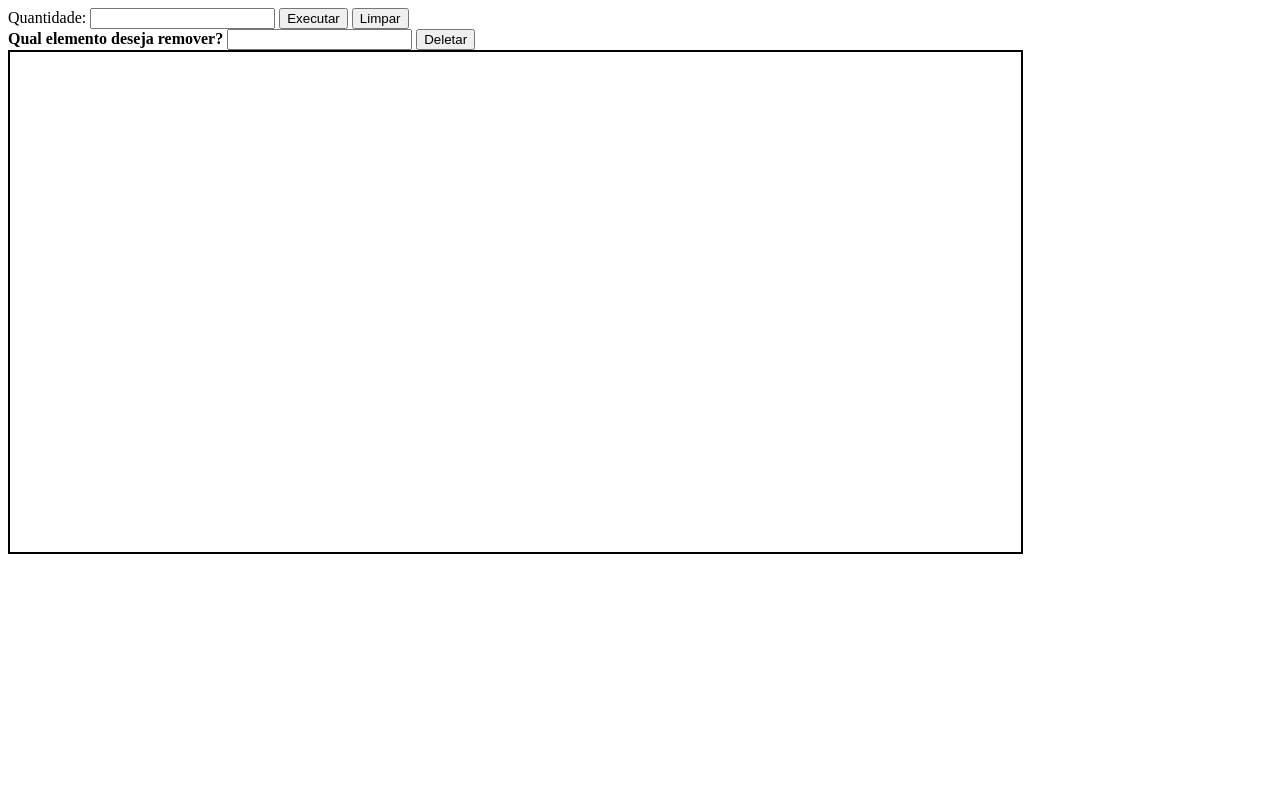
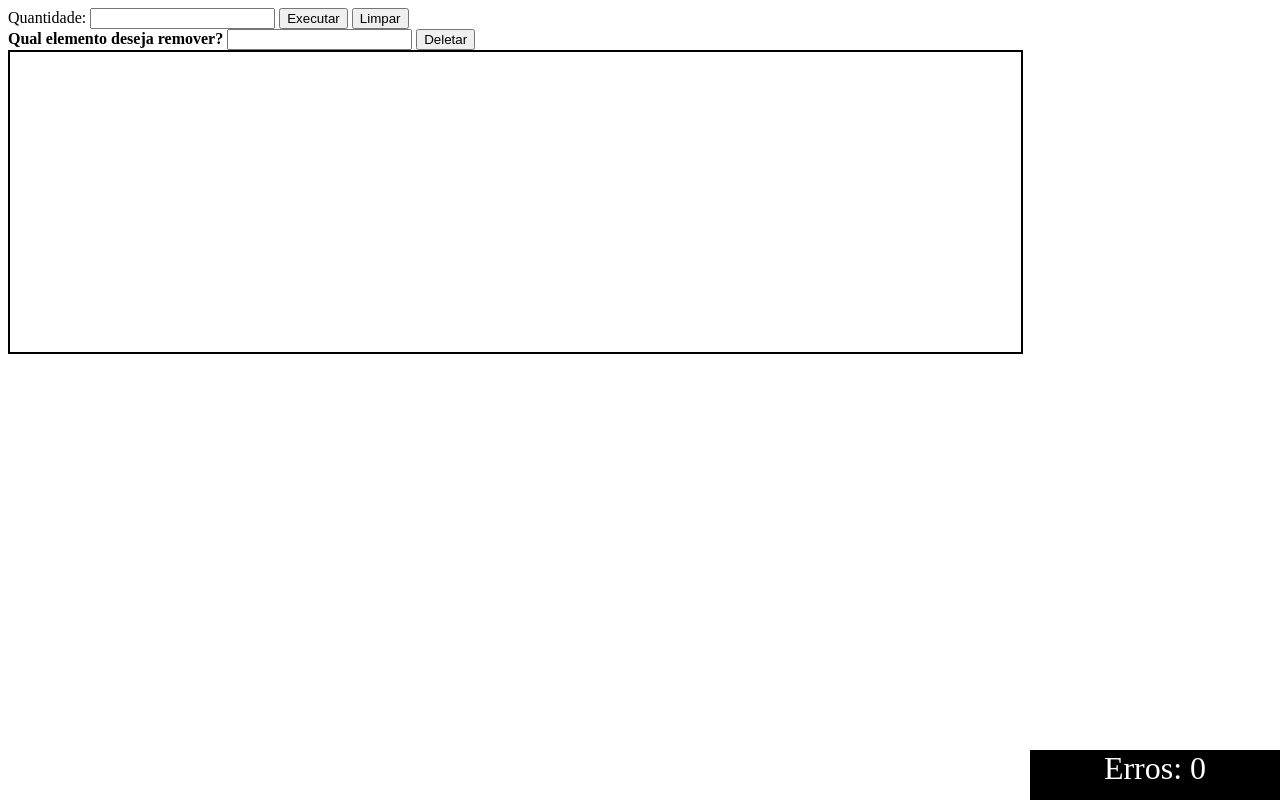
Before and after one commit to danielscontaparateste/2025.1-WEB1, a plain HTML site: page projeto14/index.html in a window 1280 px wide. Both pictures are taken after a click on the button "Executar". Drawn offline with Linux system fonts and the light colour scheme.

Commit message:
Aula 16/06

```diff
--- a/projeto14/index.html
+++ b/projeto14/index.html
@@ -7,6 +7,7 @@
     <link rel="stylesheet" href="css/style.css">
 </head>
 <body>
+    <form id="formInfo">
         <label>Quantidade: </label>
         <input type="number" id="iptQtd">
         <button type="button" onclick="mostrarElementos()">Executar</button>
@@ -16,6 +17,7 @@
         <label id='lbElemDel'>Qual elemento deseja remover? </label>
         <input type="number" id="iptElemDel">
         <button type="button" onclick="apagarElemento()">Deletar</button>
+    </form>
 
     <script src="js/script.js"></script>
 </body>
--- a/projeto14/js/script.js
+++ b/projeto14/js/script.js
@@ -1,10 +1,13 @@
+var segredo;
+var contadorErros = 0;
+
 function mostrarElementos(){
     const qtd = parseInt(document.getElementById("iptQtd").value);
 
     var container = document.createElement("div");
     container.setAttribute("id","container");
     container.style.width = "80%";
-    container.style.height = "500px";
+    container.style.height = "300px";
     container.style.display = "flex";
     container.style.flexWrap = "wrap";
     container.style.border = "2px solid black";
@@ -45,24 +48,62 @@ function mostrarElementos(){
 
     }
 
+    var divContador = document.createElement("div");
+    divContador.style.backgroundColor = "black";
+    divContador.style.width="250px";
+    divContador.style.height="50px";
+    divContador.style.color = "white";
+    divContador.style.position = "fixed";
+    divContador.style.bottom = "0px";
+    divContador.style.right = "0px";
+
+    divContador.style.fontSize = "200%";
+    divContador.style.textAlign = "center";
+
+    divContador.setAttribute("id","divContador");
+    divContador.textContent = "Erros: "+contadorErros;
+
+    container.appendChild(divContador);
+
     document.querySelector("body").appendChild(container);
 
+    segredo = sorteioBloco(qtd);
+    console.log('segredo : ',segredo);
 
 }
+
+function sorteioBloco(num){
+    var s = Math.floor(Math.random() * num);
+    return s;
+}
+
 
 function apagarElemento(){
 
     var infoElem = parseInt(document.getElementById("iptElemDel").value);
 
-    var idElem = "elem"+infoElem;
+    if (infoElem == segredo){
+        alert("Parabéns");
+        reiniciar();
+    }else{
+        var idElem = "elem"+infoElem;
+        var elem = document.getElementById(idElem);
+        // alert(elem.style.backgroundColor);
+        elem.remove();
+        contadorErros++;
 
-    var elem = document.getElementById(idElem);
-
-    // alert(elem.style.backgroundColor);
-
-    elem.remove();
+        var divContador = document.getElementById("divContador");
+        divContador.textContent = "Erros: "+contadorErros;
+        // console.log("contador" , contadorErros);
+    }
 
 
+}
+
+function reiniciar(){
+    var form = document.getElementById("formInfo");
+    form.reset();
+    apagar();
 }
 
 
```
Lines whose indentation alone changed are shown as unchanged.
